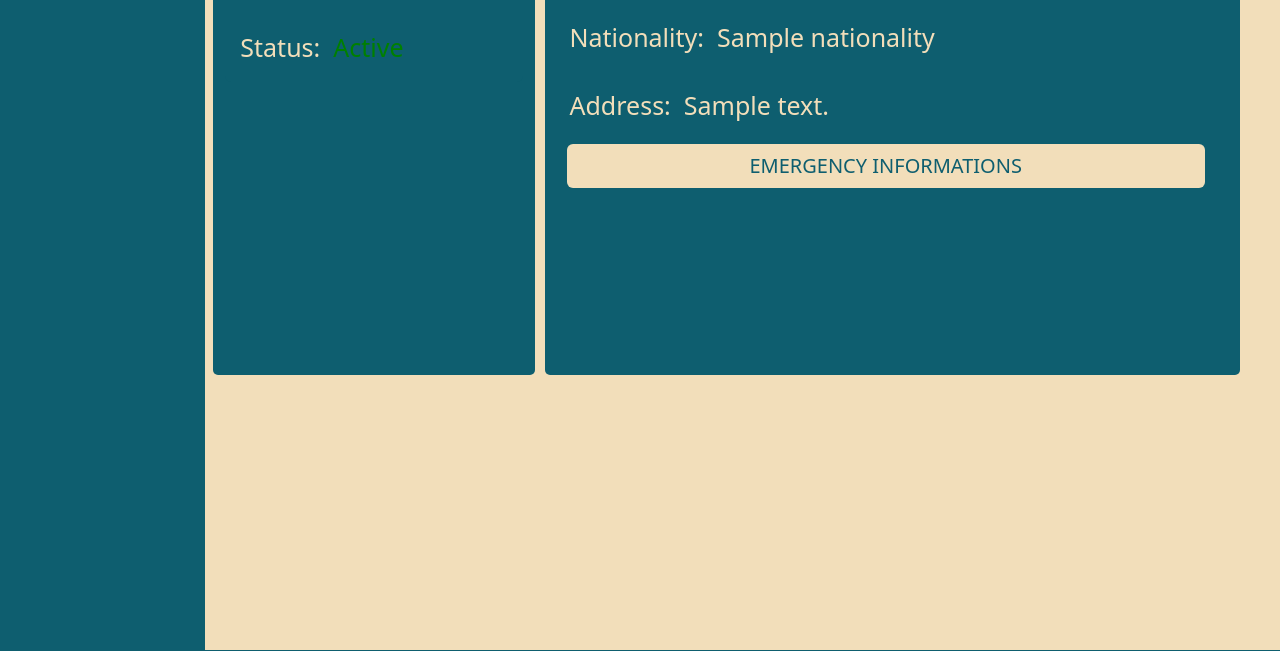
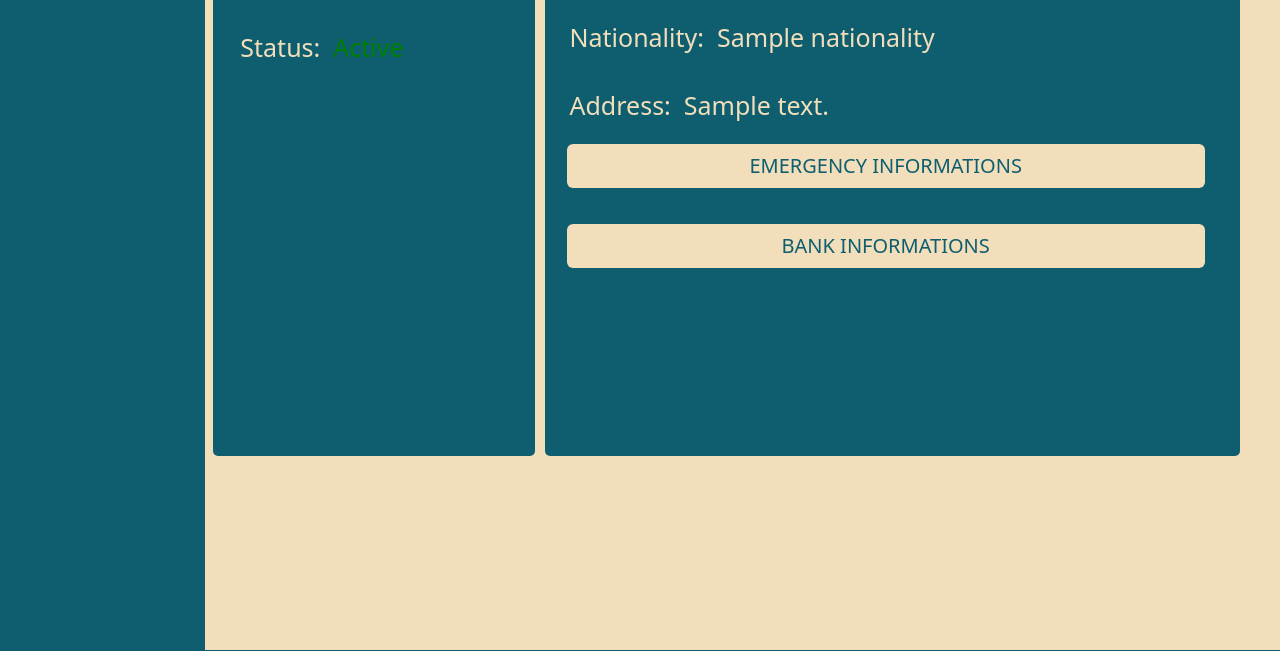
Before and after one commit to MihaiElisei/Django-Human-Resources, a Django app: template templates/dashboard/user_profile.html in a window 1280 px wide, after a click on "PERSONAL INFORMATIONS". Shown: the part 909-1560 px from the top of the page. Run offline with Django 3.2, Linux system fonts and the light colour scheme; the template is opened without the code that fills it: most values are stand-ins (such as "Sample title", 1, 10 or a date in 2020).

Commit message:
add user profile bank details

```diff
--- a/templates/dashboard/user_profile.html
+++ b/templates/dashboard/user_profile.html
@@ -14,9 +14,9 @@
     </div>
   </div>
   <div class="container-fluid d-flex p-2">
-    <div class="container teal-color" style="width:30%; margin:0; min-height: 70vh; border-radius: 5px;">
-      <div class="text-centered" style="min-height: 70vh;">
-        <ul class="list-group text-medium" style="min-height: 70vh;">
+    <div class="container teal-color" style="width:30%; margin:0; min-height: 75vh; border-radius: 5px;">
+      <div class="text-centered">
+        <ul class="list-group text-medium">
             <li class="list-group-item teal-color beige-color profile-list">
                 <span>Full Name:</span>&nbsp;&nbsp;{{ employee.get_full_name }}
             </li>
@@ -301,6 +301,55 @@
         </div>
       </div>
     </div>
+    <!-- BANK INFORMATIONS -->
+    <div style="max-height: 40vh;">
+      <p>
+        <button class="btn btn-profile" type="button" data-bs-toggle="collapse" data-bs-target="#collapseFour"
+            aria-expanded="false" aria-controls="collapseFour">
+            BANK INFORMATIONS
+        </button>
+      </p>
+      <div class="collapse" id="collapseFour"  style="margin-left: 10px;">
+        <div class="panel-body">
+          <div class="container-fluid">
+            <div class="row">
+              {% if bank.name %}
+              <div class="list-group" id="list-tab" role="tablist">
+                <ul class="list-group text-medium" style="overflow: scroll; max-height:50vh">
+                  <li class="list-group-item teal-color beige-color profile-list">
+                    <span>Bank Name:</span>&nbsp;&nbsp;{{ bank.name }}
+                  </li>
+                  {% if bank.account %}
+                  <li class="list-group-item teal-color beige-color profile-list">
+                    <span>Account No.:</span>&nbsp;&nbsp;{{ bank.account }}
+                  </li>
+                  {% endif %}
+                  {% if bank.branch %}
+                  <li class="list-group-item teal-color beige-color profile-list">
+                    <span>Branch:</span>&nbsp;&nbsp;{{ bank.branch }}
+                  </li>
+                  {% endif %}
+                  {% if bank.salary %}
+                  <li class="list-group-item teal-color beige-color profile-list">
+                    <span>Sallary:</span>&nbsp;&nbsp;{{ bank.salary }}
+                  </li>
+                  {% endif %}
+                </ul>
+              </div>
+            </div>
+          {% else %}
+          <h4>
+            {% if request.user.is_superuser %}
+            <p class="no-information"> No Information found! To add information <span><a href="" class="add-information">Click Here</a></span></p>
+            {% else%}
+            <p>No Information found!</p>
+            {% endif %}
+          </h4>
+          {% endif %}
+          </div>
+        </div>
+      </div>
+    </div>
     </div>
   </div>
 </div>
```
